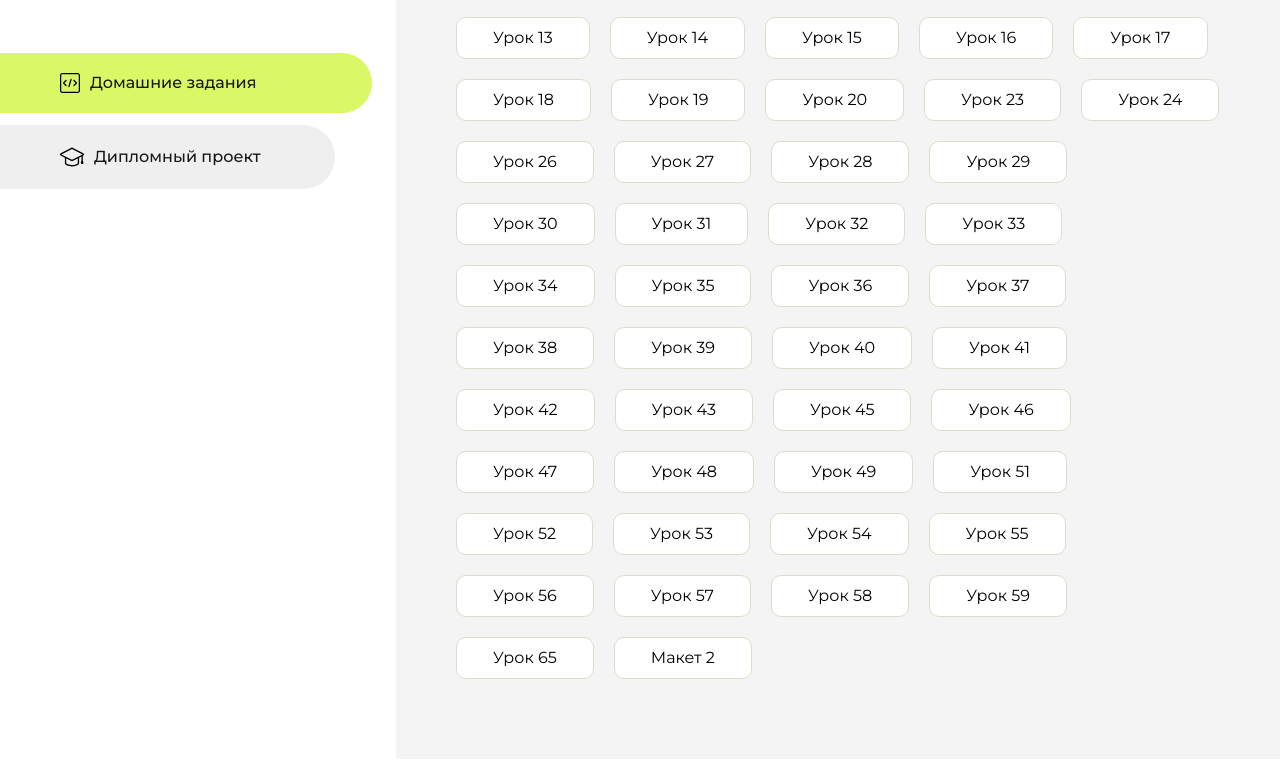
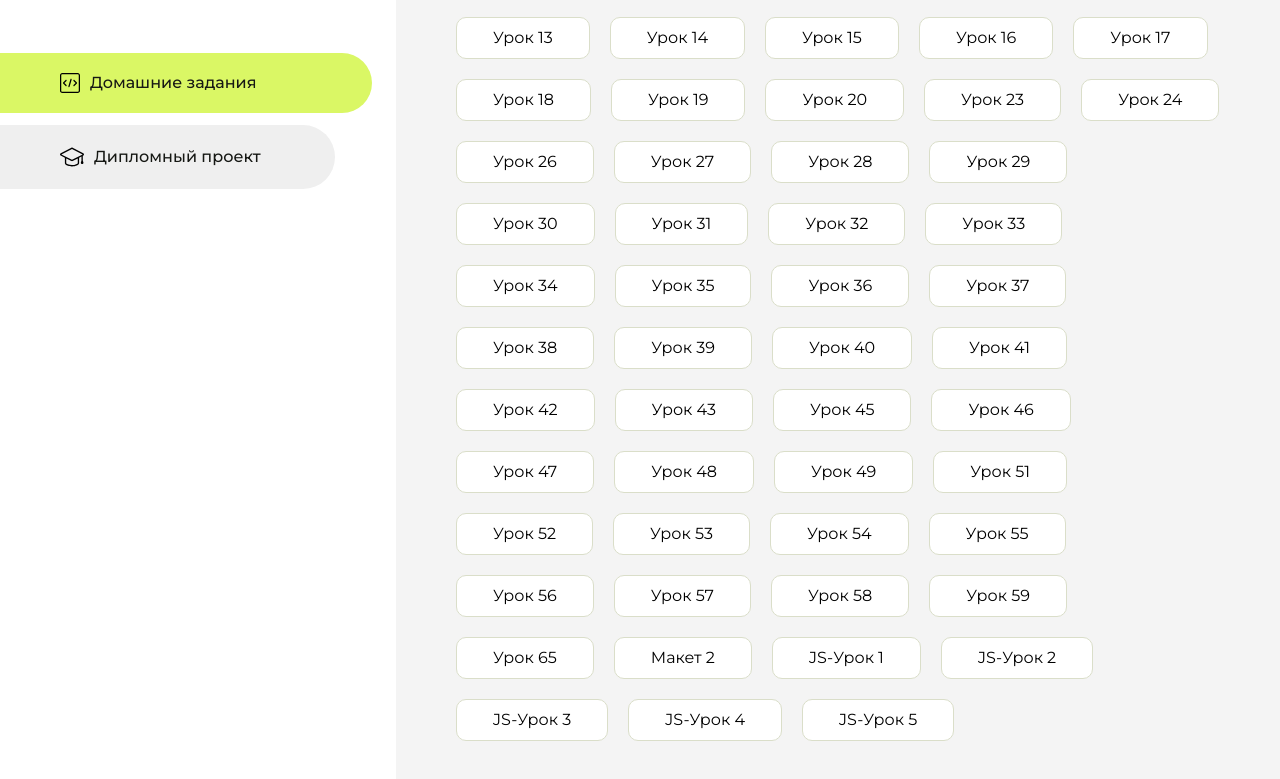
Before and after one commit to JJeset/homework, a plain HTML site: page index.html in a window 1280 px wide. Shown: the part 283-1062 px from the top of the page. Drawn offline with Linux system fonts and the light colour scheme.

Commit message:
Update index.html

```diff
--- a/index.html
+++ b/index.html
@@ -239,6 +239,21 @@
                     <li class="content__list-item">
                         <a href="maket2/index.html">Макет 2</a>
                     </li>
+                    <li class="content__list-item">
+                        <a href="js-lesson1/index.html">JS-Урок 1</a>
+                    </li>
+                    <li class="content__list-item">
+                        <a href="js-lesson2/index.html">JS-Урок 2</a>
+                    </li>
+                    <li class="content__list-item">
+                        <a href="js-lesson3/index.html">JS-Урок 3</a>
+                    </li>
+                    <li class="content__list-item">
+                        <a href="js-lesson4/index.html">JS-Урок 4</a>
+                    </li>
+                    <li class="content__list-item">
+                        <a href="js-lesson5/index.html">JS-Урок 5</a>
+                    </li>
                 </ul>
             </div>
             <div class="content__block hidden" id="diplomBlock">
```
